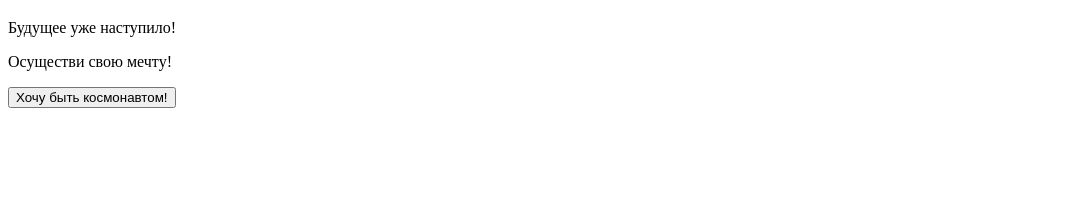
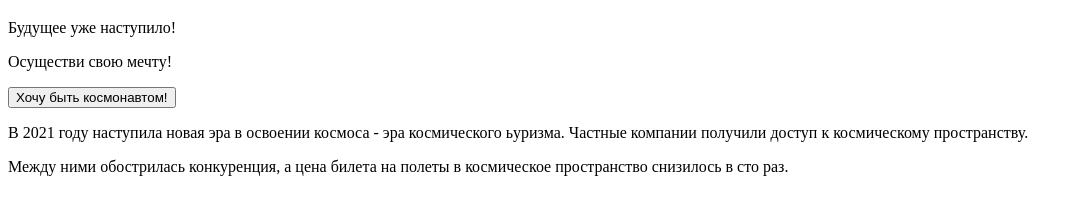
Before and after one commit to artem816NSK/space-site, a plain HTML site: page index.html in a window 1280 px wide. Shown: the part 205-420 px from the top of the page, without its empty margins (0-1083 px from the left). Drawn offline with Linux system fonts and the light colour scheme.

Commit message:
Немного продолжили верству header

```diff
--- a/index.html
+++ b/index.html
@@ -44,7 +44,15 @@
                     </button>
                 </div>
 
-                <div class="header__description"></div>
+                <div class="header__description">
+                    <p class="header__description-text">
+                        В 2021 году наступила новая эра в освоении космоса - эра космического ьуризма. Частные компании получили доступ к
+                        космическому пространству.
+                    </p>
+                    <p class="header__description-text">
+                        Между ними обострилась конкуренция, а цена билета на полеты в космическое пространство снизилось в сто раз.
+                    </p>
+                </div>
 
             </div>
         </div>
```
